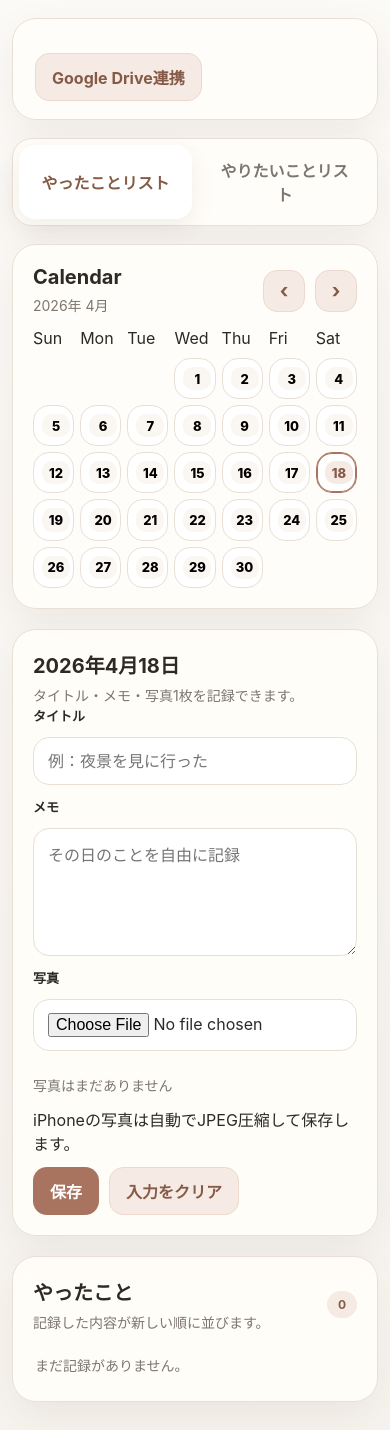
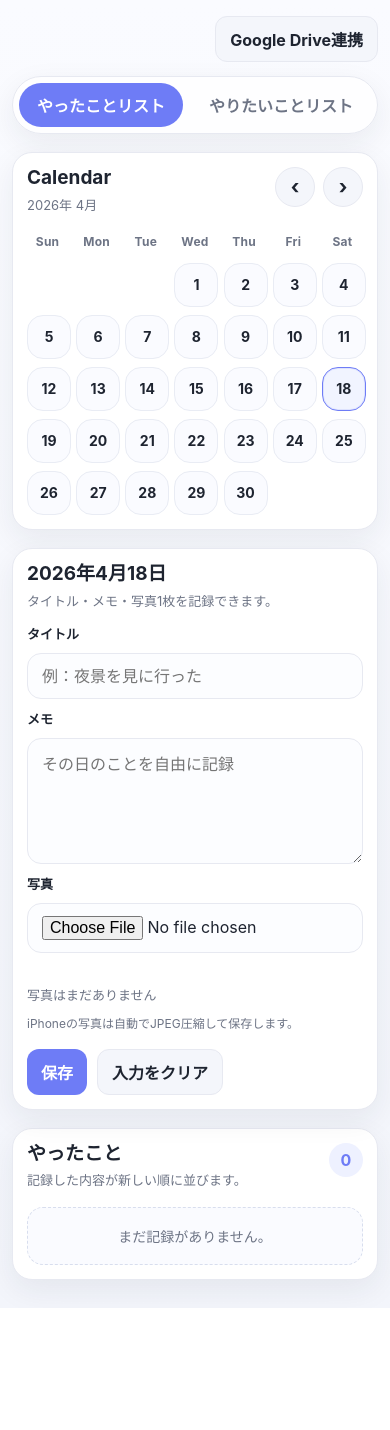
Before and after one commit to tkd01git/memory-app, a website: page index.html in a window 390 px wide. After the commit the page ends 1308 px from the top, so only its background shows below. Drawn offline with Linux system fonts and the light colour scheme; no server answers.

Commit message:
Update styles.css

```diff
--- a/css/styles.css
+++ b/css/styles.css
@@ -1,145 +1,322 @@
 :root {
-  --bg: #f7f4ef;
-  --panel: rgba(255, 253, 249, 0.92);
-  --text: #2d2a26;
-  --muted: #7d766e;
-  --line: #e8dfd5;
-  --accent: #a9745f;
-  --accent-soft: #f5ebe4;
-  --accent-strong: #855a47;
-  --success-soft: #eef5ee;
-  --success: #57745f;
-  --shadow: 0 16px 40px rgba(87, 64, 44, 0.08);
-  font-family: Inter, "Hiragino Sans", "Yu Gothic", sans-serif;
+  --bg: #f6f7fb;
+  --panel: #ffffff;
+  --panel-border: #e7e9f1;
+  --text: #1e2430;
+  --muted: #6d7485;
+  --primary: #6e7cf6;
+  --primary-soft: #eef1ff;
+  --danger: #ef5b6c;
+  --shadow: 0 10px 30px rgba(28, 36, 56, 0.07);
+  --radius-lg: 20px;
+  --radius-md: 14px;
+  --radius-sm: 10px;
 }
 
-* { box-sizing: border-box; }
+* {
+  box-sizing: border-box;
+}
+
+html,
 body {
   margin: 0;
+  padding: 0;
+  background: linear-gradient(180deg, #fafbff 0%, #f3f5fb 100%);
   color: var(--text);
-  background: linear-gradient(180deg, #fcfaf7 0%, var(--bg) 100%);
+  font-family: -apple-system, BlinkMacSystemFont, "Segoe UI", Roboto, "Hiragino Sans", "Hiragino Kaku Gothic ProN", "Noto Sans JP", sans-serif;
 }
-button, input, textarea {
+
+body {
+  min-height: 100vh;
+}
+
+button,
+input,
+textarea {
   font: inherit;
 }
 
-.app-shell {
-  max-width: 1320px;
-  margin: 0 auto;
-  padding: 28px 20px 40px;
+button {
+  cursor: pointer;
 }
 
-.topbar,
-.panel,
-.tab-bar,
-.day-modal-card {
-  background: var(--panel);
-  border: 1px solid var(--line);
-  box-shadow: var(--shadow);
-  backdrop-filter: blur(10px);
+.app-shell {
+  max-width: 1120px;
+  margin: 0 auto;
+  padding: 24px 16px 40px;
 }
 
 .topbar {
-  border-radius: 24px;
-  padding: 18px 22px;
   display: flex;
+  align-items: center;
   justify-content: space-between;
-  align-items: center;
-  gap: 16px;
+  margin-bottom: 14px;
+  min-height: 44px;
 }
 
-.eyebrow {
-  margin: 0 0 6px;
-  font-size: 12px;
-  letter-spacing: .12em;
-  text-transform: uppercase;
-  color: var(--accent);
-  font-weight: 700;
-}
-
-h1, h2, p { margin: 0; }
-h1 { font-size: 28px; }
-h2 { font-size: 20px; }
-.subtext {
-  margin-top: 6px;
-  color: var(--muted);
-  font-size: 14px;
-  line-height: 1.5;
+.topbar-title-spacer {
+  width: 1px;
+  height: 1px;
 }
 
 .topbar-actions {
   display: flex;
+  align-items: center;
   gap: 10px;
 }
 
 .tab-bar {
-  margin-top: 18px;
+  display: inline-flex;
+  gap: 8px;
+  background: rgba(255, 255, 255, 0.85);
+  border: 1px solid var(--panel-border);
+  border-radius: 999px;
   padding: 6px;
-  border-radius: 20px;
-  display: inline-flex;
-  gap: 6px;
-}
-
-.tab-btn,
-.primary-btn,
-.ghost-btn,
-.small-btn {
-  border: 1px solid transparent;
-  cursor: pointer;
-  transition: .18s ease;
+  box-shadow: var(--shadow);
+  margin-bottom: 18px;
 }
 
 .tab-btn {
-  min-width: 180px;
-  padding: 12px 18px;
-  border-radius: 16px;
+  border: none;
   background: transparent;
   color: var(--muted);
+  border-radius: 999px;
+  padding: 10px 18px;
   font-weight: 700;
+  transition: 0.2s ease;
 }
+
 .tab-btn.active {
-  background: #fff;
-  color: var(--accent-strong);
-  box-shadow: 0 8px 24px rgba(87, 64, 44, 0.08);
+  background: var(--primary);
+  color: #ffffff;
+}
+
+main {
+  display: block;
 }
 
 .tab-panel {
   display: none;
-  margin-top: 18px;
 }
+
 .tab-panel.active {
   display: block;
 }
 
 .done-layout {
   display: grid;
-  grid-template-columns: 1.2fr .9fr;
-  gap: 20px;
-  align-items: start;
+  grid-template-columns: 1.12fr 0.88fr;
+  gap: 18px;
+  margin-bottom: 18px;
 }
 
 .panel {
-  border-radius: 24px;
-  padding: 20px;
+  background: var(--panel);
+  border: 1px solid var(--panel-border);
+  border-radius: var(--radius-lg);
+  box-shadow: var(--shadow);
+  padding: 18px;
 }
 
 .panel-header {
   display: flex;
+  align-items: flex-start;
   justify-content: space-between;
-  align-items: center;
-  gap: 14px;
+  gap: 12px;
+  margin-bottom: 16px;
 }
-.panel-header-column {
-  align-items: flex-start;
+
+.panel-header h2 {
+  margin: 0;
+  font-size: 19px;
+  line-height: 1.2;
 }
+
 .panel-header-tight {
   margin-bottom: 12px;
+}
+
+.panel-header-column {
+  margin-bottom: 12px;
+}
+
+.subtext {
+  margin: 6px 0 0;
+  color: var(--muted);
+  font-size: 13px;
+  line-height: 1.5;
+}
+
+.badge {
+  display: inline-flex;
+  align-items: center;
+  justify-content: center;
+  min-width: 34px;
+  height: 34px;
+  padding: 0 10px;
+  background: var(--primary-soft);
+  color: var(--primary);
+  border-radius: 999px;
+  font-weight: 700;
+}
+
+.ghost-btn,
+.primary-btn,
+.small-btn {
+  border: none;
+  border-radius: 12px;
+  padding: 10px 14px;
+  font-weight: 700;
+  transition: 0.18s ease;
+}
+
+.ghost-btn {
+  background: #f4f6fb;
+  color: var(--text);
+  border: 1px solid var(--panel-border);
+}
+
+.primary-btn {
+  background: var(--primary);
+  color: #fff;
+}
+
+.small-btn {
+  background: #f4f6fb;
+  color: var(--text);
+  padding: 8px 12px;
+  border: 1px solid var(--panel-border);
+}
+
+.ghost-btn:hover,
+.small-btn:hover {
+  background: #eef1f8;
+}
+
+.primary-btn:hover {
+  filter: brightness(0.97);
+}
+
+.icon-btn {
+  width: 40px;
+  height: 40px;
+  padding: 0;
+  border-radius: 999px;
+  display: inline-flex;
+  align-items: center;
+  justify-content: center;
+  font-size: 20px;
+}
+
+.calendar-panel {
+  min-height: 0;
+}
+
+.calendar-nav {
+  display: flex;
+  gap: 8px;
+}
+
+.calendar-weekdays,
+.calendar-grid {
+  display: grid;
+  grid-template-columns: repeat(7, minmax(0, 1fr));
+  gap: 8px;
+}
+
+.calendar-weekdays {
+  margin-bottom: 8px;
+}
+
+.weekday-cell {
+  height: 28px;
+  display: flex;
+  align-items: center;
+  justify-content: center;
+  color: var(--muted);
+  font-size: 12px;
+  font-weight: 700;
+  letter-spacing: 0.02em;
+}
+
+.calendar-spacer {
+  aspect-ratio: 1 / 1;
+  min-height: 58px;
+}
+
+.calendar-cell {
+  position: relative;
+  aspect-ratio: 1 / 1;
+  min-height: 58px;
+  border: 1px solid #e9ecf4;
+  background: #fafbff;
+  border-radius: 16px;
+  display: flex;
+  align-items: center;
+  justify-content: center;
+  padding: 0;
+  transition: 0.18s ease;
+}
+
+.calendar-cell:hover {
+  background: #f2f5ff;
+  border-color: #dfe5ff;
+  transform: translateY(-1px);
+}
+
+.calendar-cell.selected {
+  border-color: var(--primary);
+  background: #f1f4ff;
+  box-shadow: inset 0 0 0 1px rgba(110, 124, 246, 0.18);
+}
+
+.calendar-cell.today {
+  box-shadow: inset 0 0 0 1px rgba(110, 124, 246, 0.15);
+}
+
+.calendar-day-number {
+  display: flex;
+  align-items: center;
+  justify-content: center;
+  width: 100%;
+  height: 100%;
+  font-size: 16px;
+  font-weight: 700;
+  line-height: 1;
+  color: var(--text);
+  transform: translateY(0);
+}
+
+.calendar-dot {
+  position: absolute;
+  bottom: 8px;
+  left: 50%;
+  width: 6px;
+  height: 6px;
+  margin-left: -3px;
+  border-radius: 999px;
+  background: var(--primary);
+}
+
+.calendar-cell.has-entry {
+  background: linear-gradient(180deg, #fbfcff 0%, #f4f6ff 100%);
+  border-color: #dfe5ff;
+}
+
+.day-form-panel {
+  min-height: 0;
 }
 
 .stack {
   display: flex;
   flex-direction: column;
-  gap: 12px;
+  gap: 10px;
+}
+
+.field-label {
+  font-size: 13px;
+  font-weight: 700;
+  color: var(--text);
 }
 
 input[type="text"],
@@ -147,314 +324,249 @@ input[type="date"],
 textarea,
 input[type="file"] {
   width: 100%;
-  border: 1px solid var(--line);
-  background: #fff;
-  border-radius: 16px;
-  padding: 13px 14px;
-}
-textarea { resize: vertical; }
-
-.primary-btn,
-.ghost-btn,
-.small-btn {
+  border: 1px solid var(--panel-border);
+  background: #fcfdff;
+  color: var(--text);
   border-radius: 14px;
-  padding: 11px 16px;
-  font-weight: 700;
-}
-.primary-btn {
-  background: var(--accent);
-  color: #fff;
-}
-.primary-btn:hover {
-  background: var(--accent-strong);
-}
-.ghost-btn,
-.small-btn {
-  background: var(--accent-soft);
-  color: var(--accent-strong);
-  border-color: #ecd8cd;
-}
-.ghost-btn:hover,
-.small-btn:hover,
-.tab-btn:hover {
-  transform: translateY(-1px);
-}
-.icon-btn {
-  width: 42px;
-  height: 42px;
-  padding: 0;
-  display: grid;
-  place-items: center;
-  font-size: 20px;
+  padding: 12px 14px;
+  outline: none;
 }
 
-.badge {
-  border-radius: 999px;
-  padding: 6px 11px;
-  font-size: 12px;
-  font-weight: 700;
-  background: var(--accent-soft);
-  color: var(--accent-strong);
+textarea {
+  resize: vertical;
 }
 
-.field-label {
-  font-size: 13px;
-  font-weight: 700;
+input:focus,
+textarea:focus {
+  border-color: #c8d1ff;
+  box-shadow: 0 0 0 4px rgba(110, 124, 246, 0.08);
 }
 
-.calendar-weekdays,
-.calendar-grid {
-  display: grid;
-  grid-template-columns: repeat(7, minmax(0, 1fr));
+.form-actions {
+  display: flex;
   gap: 10px;
-}
-.calendar-weekdays {
-  margin-bottom: 10px;
-}
-.calendar-weekday {
-  text-align: center;
-  color: var(--muted);
-  font-size: 12px;
-  font-weight: 700;
-}
-.calendar-cell {
-  aspect-ratio: 1 / 1;
-  min-height: 0;
-  border: 1px solid var(--line);
-  border-radius: 22px;
-  background: #fff;
-  padding: 10px;
-  display: flex;
-  flex-direction: column;
-  align-items: flex-start;
-  gap: 8px;
-  position: relative;
-}
-.calendar-cell.other-month {
-  opacity: .38;
-}
-.calendar-cell:hover {
-  border-color: #d8c3b7;
-}
-.calendar-cell.selected {
-  border-color: var(--accent);
-  box-shadow: inset 0 0 0 1px var(--accent);
-}
-.calendar-day-number {
-  width: 34px;
-  height: 34px;
-  border-radius: 12px;
-  display: grid;
-  place-items: center;
-  font-size: 13px;
-  font-weight: 800;
-  background: #faf6f2;
-}
-.calendar-cell.selected .calendar-day-number {
-  background: var(--accent-soft);
-  color: var(--accent-strong);
-}
-.calendar-dot-row {
-  display: flex;
+  margin-top: 8px;
   flex-wrap: wrap;
-  gap: 6px;
-  min-height: 16px;
-}
-.calendar-dot {
-  width: 8px;
-  height: 8px;
-  border-radius: 999px;
-  background: #d9c6bb;
-}
-.calendar-dot.filled {
-  background: var(--accent);
-}
-.calendar-title {
-  font-size: 12px;
-  line-height: 1.45;
-  color: var(--text);
-  display: -webkit-box;
-  -webkit-box-orient: vertical;
-  -webkit-line-clamp: 3;
-  overflow: hidden;
-  word-break: break-word;
 }
 
-.form-actions,
-.calendar-nav {
-  display: flex;
+.hint-text {
+  margin: -2px 0 0;
+  font-size: 12px;
+  color: var(--muted);
+}
+
+.photo-grid {
+  display: grid;
+  grid-template-columns: repeat(3, minmax(0, 1fr));
   gap: 10px;
 }
 
-.photo-empty {
-  color: var(--muted);
-  font-size: 14px;
+.single-photo-grid {
+  grid-template-columns: minmax(0, 1fr);
+  max-width: 240px;
 }
-.photo-grid {
-  display: grid;
-  grid-template-columns: repeat(auto-fill, minmax(110px, 1fr));
-  gap: 10px;
-}
+
 .photo-tile {
   position: relative;
-  border-radius: 18px;
+  border-radius: 16px;
   overflow: hidden;
-  background: #fff;
-  border: 1px solid var(--line);
+  background: #eef1f7;
+  border: 1px solid var(--panel-border);
   aspect-ratio: 1 / 1;
 }
+
 .photo-tile img {
   width: 100%;
   height: 100%;
   object-fit: cover;
   display: block;
 }
+
 .remove-photo-btn {
   position: absolute;
   top: 8px;
   right: 8px;
   width: 28px;
   height: 28px;
+  border: none;
   border-radius: 999px;
-  border: 0;
-  background: rgba(34, 29, 25, 0.72);
+  background: rgba(20, 24, 36, 0.72);
   color: #fff;
-  cursor: pointer;
+  font-size: 16px;
+  display: inline-flex;
+  align-items: center;
+  justify-content: center;
 }
 
-.done-history-panel,
-.wish-panel {
-  margin-top: 20px;
+.photo-empty {
+  color: var(--muted);
+  font-size: 13px;
+  padding: 12px 0 2px;
 }
+
 .card-list {
   display: flex;
   flex-direction: column;
   gap: 12px;
-  margin-top: 16px;
 }
+
 .card-item {
-  border: 1px solid var(--line);
+  border: 1px solid var(--panel-border);
+  border-radius: 16px;
   background: #fff;
-  border-radius: 20px;
-  padding: 15px;
+  padding: 14px;
   display: flex;
   justify-content: space-between;
-  gap: 14px;
+  gap: 12px;
+  align-items: flex-start;
 }
+
 .card-main {
   min-width: 0;
+}
+
+.card-title {
+  font-weight: 800;
+  line-height: 1.45;
+  margin-bottom: 6px;
+  word-break: break-word;
+}
+
+.card-meta {
+  display: flex;
+  flex-wrap: wrap;
+  gap: 8px 12px;
+  color: var(--muted);
+  font-size: 12px;
+  margin-bottom: 8px;
+}
+
+.card-note {
+  color: var(--text);
+  font-size: 14px;
+  line-height: 1.7;
+  white-space: pre-wrap;
+  word-break: break-word;
+}
+
+.card-actions {
   display: flex;
   flex-direction: column;
   gap: 8px;
 }
-.card-title {
-  font-size: 16px;
-  font-weight: 700;
+
+.empty-state {
+  border: 1px dashed #d8deee;
+  border-radius: 16px;
+  background: #fafbff;
+  color: var(--muted);
+  font-size: 14px;
+  padding: 18px;
+  text-align: center;
 }
-.card-meta {
-  font-size: 12px;
-  color: var(--muted);
-  display: flex;
-  flex-wrap: wrap;
-  gap: 8px;
+
+.day-modal {
+  border: none;
+  padding: 0;
+  background: transparent;
 }
-.card-note {
-  font-size: 14px;
-  line-height: 1.6;
+
+.day-modal::backdrop {
+  background: rgba(15, 18, 28, 0.34);
+  backdrop-filter: blur(3px);
+}
+
+.day-modal-card {
+  width: min(720px, calc(100vw - 24px));
+  max-height: min(84vh, 920px);
+  overflow: auto;
+  background: #fff;
+  border: 1px solid var(--panel-border);
+  border-radius: 24px;
+  box-shadow: 0 20px 60px rgba(24, 30, 44, 0.2);
+  padding: 20px;
+}
+
+.modal-header {
+  position: sticky;
+  top: 0;
+  background: #fff;
+  z-index: 2;
+  padding-bottom: 12px;
+}
+
+.modal-section {
+  margin-bottom: 14px;
+}
+
+.modal-title {
+  font-size: 20px;
+  font-weight: 800;
+  line-height: 1.45;
+  margin-bottom: 10px;
+  word-break: break-word;
+}
+
+.modal-note {
+  font-size: 15px;
+  line-height: 1.8;
   color: var(--text);
   white-space: pre-wrap;
   word-break: break-word;
 }
-.card-actions {
-  display: flex;
-  gap: 8px;
-  flex-shrink: 0;
-  align-items: flex-start;
-}
-.empty-state {
-  color: var(--muted);
-  font-size: 14px;
-  padding: 6px 2px;
-}
-.event-chip {
-  display: inline-flex;
-  align-items: center;
-  border-radius: 999px;
-  padding: 4px 10px;
-  background: var(--success-soft);
-  color: var(--success);
-  font-size: 11px;
-  font-weight: 700;
+
+.modal-photo-grid {
+  margin-top: 12px;
 }
 
-.day-modal {
-  border: 0;
-  padding: 0;
-  background: transparent;
-}
-.day-modal::backdrop {
-  background: rgba(40, 31, 24, 0.34);
-}
-.day-modal-card {
-  width: min(760px, calc(100vw - 24px));
-  border-radius: 26px;
-  padding: 22px;
-}
-.modal-section {
-  margin-top: 16px;
-}
-.modal-title {
-  font-size: 22px;
-  font-weight: 800;
-}
-.modal-note {
-  margin-top: 10px;
-  font-size: 14px;
-  line-height: 1.75;
-  white-space: pre-wrap;
-  color: var(--text);
-}
-.modal-photo-grid {
-  margin-top: 18px;
+.wish-panel {
+  max-width: 760px;
 }
 
-@media (max-width: 980px) {
+@media (max-width: 900px) {
   .done-layout {
     grid-template-columns: 1fr;
   }
+
+  .calendar-cell,
+  .calendar-spacer {
+    min-height: 44px;
+  }
+
+  .calendar-day-number {
+    font-size: 14px;
+  }
 }
 
-@media (max-width: 720px) {
+@media (max-width: 640px) {
   .app-shell {
-    padding: 18px 12px 28px;
+    padding: 16px 12px 28px;
   }
-  .topbar {
-    flex-direction: column;
-    align-items: flex-start;
+
+  .panel {
+    padding: 14px;
   }
+
   .tab-bar {
-    width: 100%;
-    display: grid;
-    grid-template-columns: 1fr 1fr;
-  }
-  .tab-btn {
-    min-width: 0;
+    display: flex;
     width: 100%;
   }
-  .calendar-weekdays,
-  .calendar-grid {
-    gap: 6px;
+
+  .tab-btn {
+    flex: 1 1 auto;
+    text-align: center;
   }
-  .calendar-cell {
-    padding: 8px;
-    border-radius: 16px;
-  }
-  .calendar-day-number {
-    width: 28px;
-    height: 28px;
-    border-radius: 10px;
-  }
+
   .card-item {
     flex-direction: column;
   }
+
+  .card-actions {
+    width: 100%;
+    flex-direction: row;
+  }
+
+  .photo-grid {
+    grid-template-columns: repeat(2, minmax(0, 1fr));
+  }
 }
```
